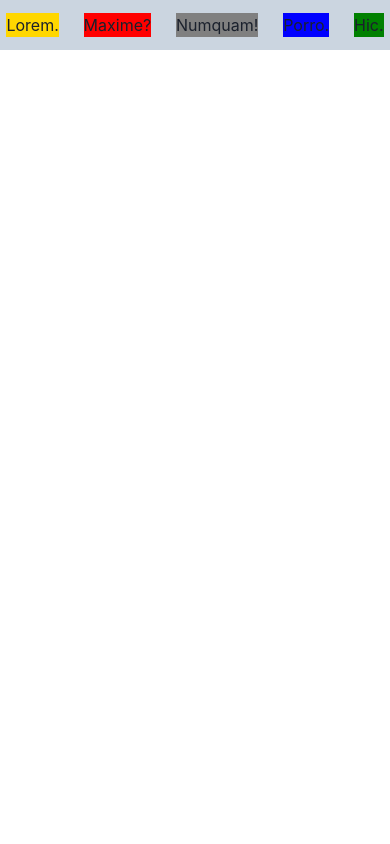
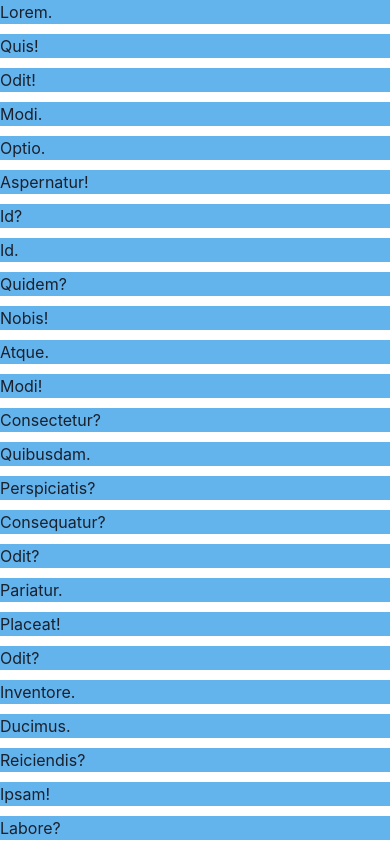
Before and after one commit to amz940/react20231031, a React (Create React App) app: page / in a window 390 px wide. Shown: the top 844 px of the page. Built offline with nearby package versions, Linux system fonts and the light colour scheme.

Commit message:
simplegrid를 활용한 반응형 웹 디자인 설정

```diff
--- a/src/App.js
+++ b/src/App.js
@@ -1,22 +1,49 @@
-import { Box, Flex } from "@chakra-ui/react";
+import { Box, Flex, SimpleGrid } from "@chakra-ui/react";
 
 function App() {
+  /*
+  base: "0em", // 0px
+  sm: "30em", // 1~480px. em is a relative unit and is dependant on the font size.
+  md: "48em", // 481~768px
+  lg: "62em", // 769~992px
+  xl: "80em", // 993~1280px
+  "2xl": "96em", // 1281~1536px
+   */
   return (
     <>
-      <Flex
-        width={"100%"}
-        height={"50px"}
-        bg={"gray.300"}
-        gap={3}
-        align={"center"}
-        justify={"space-around"}
-      >
-        <Box bg={"gold"}>Lorem.</Box>
-        <Box bg={"red"}>Maxime?</Box>
-        <Box bg={"grey"}>Numquam!</Box>
-        <Box bg={"blue"}>Porro.</Box>
-        <Box bg={"green"}>Hic.</Box>
-      </Flex>
+      <SimpleGrid spacing={"10px"} columns={{ sm: 2, md: 3, "2xl": 6 }}>
+        {/*Box[bg="blue.300"]*30>lorem1*/}
+        <Box bg="blue.300">Lorem.</Box>
+        <Box bg="blue.300">Quis!</Box>
+        <Box bg="blue.300">Odit!</Box>
+        <Box bg="blue.300">Modi.</Box>
+        <Box bg="blue.300">Optio.</Box>
+        <Box bg="blue.300">Aspernatur!</Box>
+        <Box bg="blue.300">Id?</Box>
+        <Box bg="blue.300">Id.</Box>
+        <Box bg="blue.300">Quidem?</Box>
+        <Box bg="blue.300">Nobis!</Box>
+        <Box bg="blue.300">Atque.</Box>
+        <Box bg="blue.300">Modi!</Box>
+        <Box bg="blue.300">Consectetur?</Box>
+        <Box bg="blue.300">Quibusdam.</Box>
+        <Box bg="blue.300">Perspiciatis?</Box>
+        <Box bg="blue.300">Consequatur?</Box>
+        <Box bg="blue.300">Odit?</Box>
+        <Box bg="blue.300">Pariatur.</Box>
+        <Box bg="blue.300">Placeat!</Box>
+        <Box bg="blue.300">Odit?</Box>
+        <Box bg="blue.300">Inventore.</Box>
+        <Box bg="blue.300">Ducimus.</Box>
+        <Box bg="blue.300">Reiciendis?</Box>
+        <Box bg="blue.300">Ipsam!</Box>
+        <Box bg="blue.300">Labore?</Box>
+        <Box bg="blue.300">Ea?</Box>
+        <Box bg="blue.300">Ad.</Box>
+        <Box bg="blue.300">Vero.</Box>
+        <Box bg="blue.300">Mollitia?</Box>
+        <Box bg="blue.300">Velit!</Box>
+      </SimpleGrid>
     </>
   );
 }
```
